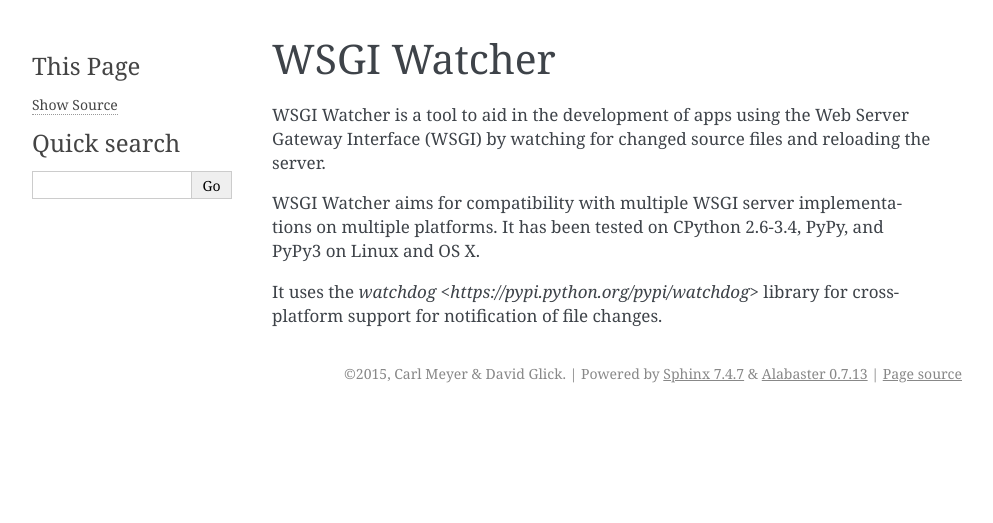
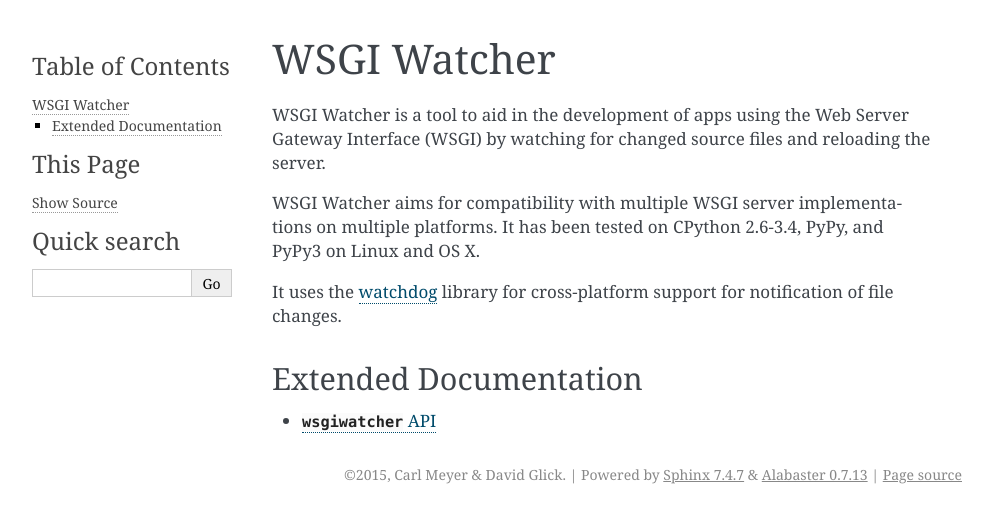
Before and after one commit to carljm/wsgiwatcher, a Sphinx documentation site: the page built from docs/index.rst, in a window 1280 px wide. Shown: the top 523 px of the page, without its empty margins (148-1141 px from the left). Built offline with Sphinx 7.4.7, drawn with Linux system fonts in a browser that asks for light colours.

Commit message:
fix docs

```diff
--- /dev/null
+++ b/docs/api.rst
@@ -0,0 +1,6 @@
+:mod:`wsgiwatcher` API
+----------------------
+
+.. automodule:: wsgiwatcher
+   :members:
+   :imported-members:
--- a/docs/conf.py
+++ b/docs/conf.py
@@ -13,11 +13,13 @@
 # serve to show the default.
 
 import pkg_resources
+import os
+import sys
 
 # If extensions (or modules to document with autodoc) are in another directory,
 # add these directories to sys.path here. If the directory is relative to the
 # documentation root, use os.path.abspath to make it absolute, like shown here.
-#sys.path.insert(0, os.path.abspath('.'))
+sys.path.insert(0, os.path.abspath('../wsgiwatcher'))
 
 # -- General configuration ------------------------------------------------
 
--- a/docs/index.rst
+++ b/docs/index.rst
@@ -9,5 +9,14 @@
 on multiple platforms. It has been tested on CPython 2.6-3.4, PyPy, and PyPy3
 on Linux and OS X.
 
-It uses the `watchdog <https://pypi.python.org/pypi/watchdog>` library for
+It uses the `watchdog <https://pypi.python.org/pypi/watchdog>`_ library for
 cross-platform support for notification of file changes.
+
+
+Extended Documentation
+----------------------
+
+.. toctree::
+   :maxdepth: 1
+
+   api.rst
--- a/wsgiwatcher/__init__.py
+++ b/wsgiwatcher/__init__.py
@@ -0,0 +1,3 @@
+from .watcher import run  # noqa
+
+__all__ = ['run']
```
